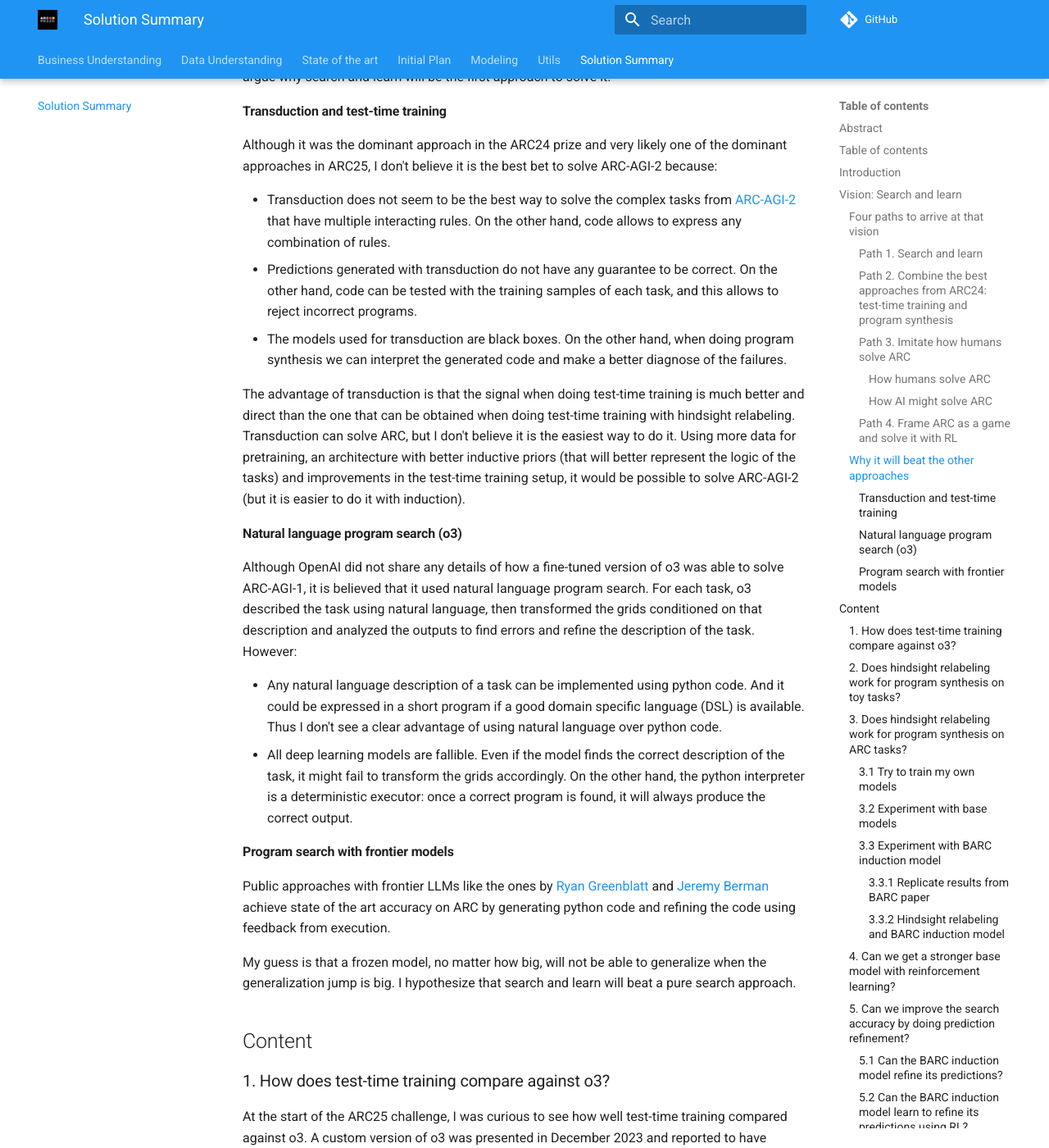
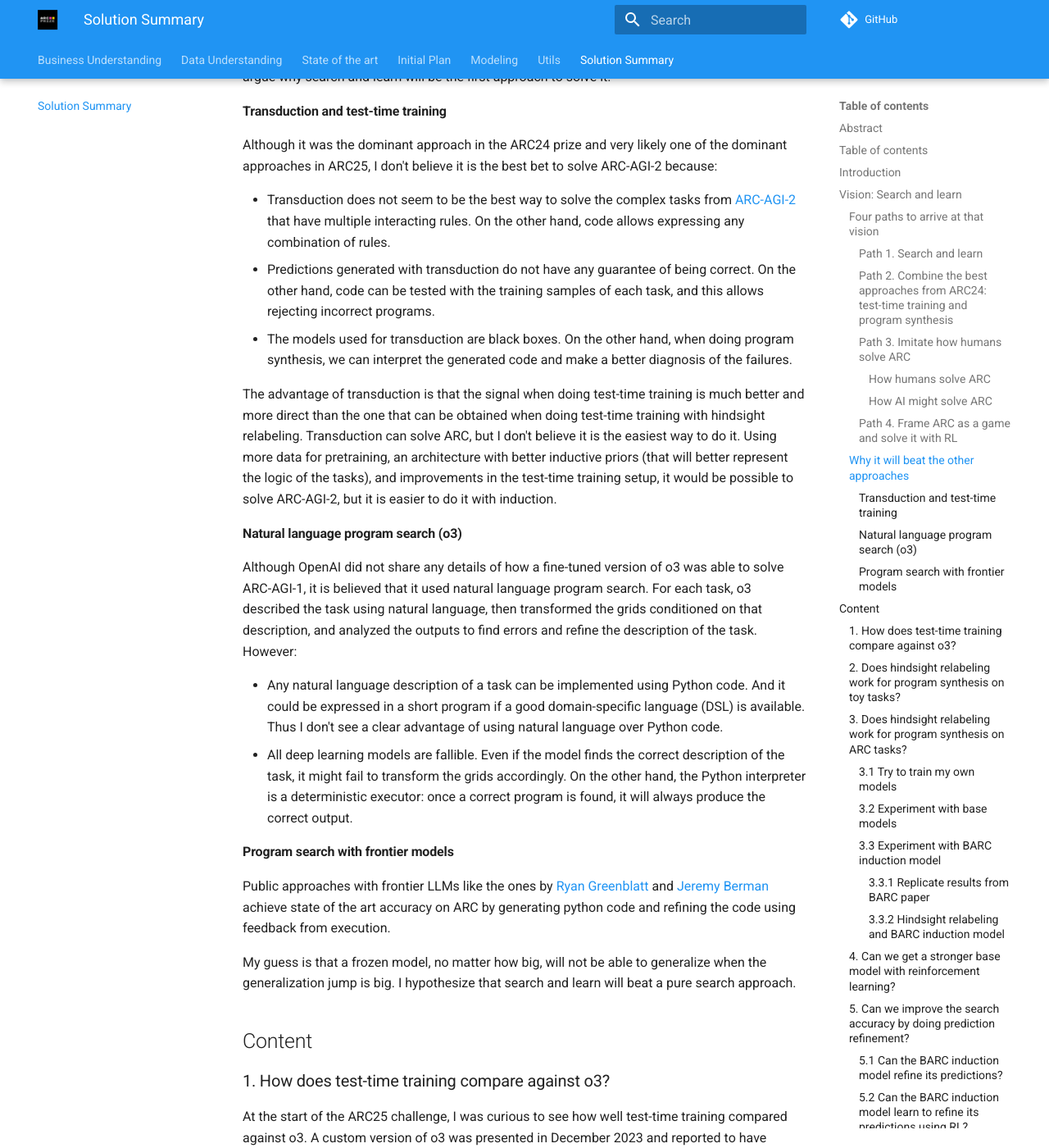
Before and after one commit to ironbar/arc25, an MkDocs documentation site: the page built from docs/05_Solution_Summary.md, in a window 1280 px wide and 1400 px high, scrolled down 6466 px. Shown: the whole window at 82% size. Built offline with MkDocs 1.6.1 and Material for MkDocs 9.7.7, drawn with Linux system fonts in a browser that asks for light colours; comment, search, counter and statistics services are not loaded; some of the changed text lies outside the part shown.

Commit message:
more corrections

```diff
--- a/docs/05_Solution_Summary.md
+++ b/docs/05_Solution_Summary.md
@@ -53,16 +53,16 @@
 
 <!-- intelligence vs skill --->
 Humans (and that includes many AI researchers) tend to confuse skill with intelligence. This happens because
-when a person shows a great level of skill, for example at chess, we can be very certain that the person is intelligent. Skill and intelligence are very correlated in humans because humans do not know chess at birth, they have to learn how to play it. Thus if a person is able to achieve a great level of skill at chess, it's because
-it has been able to acquire that skill more efficiently than other people.
-However, in the case of machines that correlation is totally broken. Given some task like playing chess, it is possible
-to achieve an arbitrary level of skill by using unlimited priors, training data and compute. But that machine
+when a person shows a great level of skill, for example at chess, we can be very certain that that person is intelligent. Skill and intelligence are very correlated in humans because humans do not know chess at birth; they have to learn how to play it. Thus if a person is able to achieve a great level of skill at chess, it's because
+they have been able to acquire that skill more efficiently than other people.
+However, in the case of machines, that correlation is totally broken. Given some task like playing chess, it is possible
+to achieve an arbitrary level of skill by using unlimited priors, training data, and compute. But that machine
 would only be capable of playing chess and nothing more, its adaptation capacity is very limited and thus its intelligence is very limited as well.
 
 <!-- ARC --->
 > The intelligence of a system is a measure of its skill-acquisition efficiency over a scope of tasks, with respect to priors, experience, and generalization difficulty.
 
-Based on this definition Chollet created the Abstraction and Reasoning Corpus (ARC). ARC is a collection of visual intelligence tasks that only require core knowledge priors, each task has only a few examples to understand it, and all the evaluation tasks are novel and different to the training tasks. The image below shows a sample of the images used in the ARC tasks.
+Based on this definition, Chollet created the Abstraction and Reasoning Corpus (ARC). ARC is a collection of visual intelligence tasks that only require core knowledge priors, each task has only a few examples to understand the task, and all the evaluation tasks are novel and different from the training tasks. The image below shows a sample of the images used in the ARC tasks.
 
 ![alt text](res/1761473956486_image.png)
 
@@ -168,25 +168,25 @@
 Although it was the dominant approach in the ARC24 prize and very likely one of the dominant approaches
 in ARC25, I don't believe it is the best bet to solve ARC-AGI-2 because:
 
-- Transduction does not seem to be the best way to solve the complex tasks from [ARC-AGI-2](https://arcprize.org/arc-agi/2/) that have multiple interacting rules. On the other hand, code allows to express any combination of rules.
-- Predictions generated with transduction do not have any guarantee to be correct. On the other hand, code can be tested with the training samples of each task, and this allows to reject incorrect programs.
-- The models used for transduction are black boxes. On the other hand, when doing program synthesis we can interpret the generated code and make a better diagnose of the failures.
+- Transduction does not seem to be the best way to solve the complex tasks from [ARC-AGI-2](https://arcprize.org/arc-agi/2/) that have multiple interacting rules. On the other hand, code allows expressing any combination of rules.
+- Predictions generated with transduction do not have any guarantee of being correct. On the other hand, code can be tested with the training samples of each task, and this allows rejecting incorrect programs.
+- The models used for transduction are black boxes. On the other hand, when doing program synthesis, we can interpret the generated code and make a better diagnosis of the failures.
 
-The advantage of transduction is that the signal when doing test-time training is much better and direct than the one that can be obtained when doing test-time training with hindsight relabeling.
-Transduction can solve ARC, but I don't believe it is the easiest way to do it. Using more data for pretraining, an architecture with better inductive priors (that will better represent the logic of the tasks) and improvements in the test-time training setup, it would be possible to solve ARC-AGI-2 (but it is easier to do it with induction).
+The advantage of transduction is that the signal when doing test-time training is much better and more direct than the one that can be obtained when doing test-time training with hindsight relabeling.
+Transduction can solve ARC, but I don't believe it is the easiest way to do it. Using more data for pretraining, an architecture with better inductive priors (that will better represent the logic of the tasks), and improvements in the test-time training setup, it would be possible to solve ARC-AGI-2, but it is easier to do it with induction.
 
 #### Natural language program search (o3)
 
 Although OpenAI did not share any details of how a fine-tuned version of o3 was able to solve ARC-AGI-1,
 it is believed that it used natural language program search. For each task, o3 described the task using
-natural language, then transformed the grids conditioned on that description and analyzed the outputs
+natural language, then transformed the grids conditioned on that description, and analyzed the outputs
 to find errors and refine the description of the task. However:
 
-- Any natural language description of a task can be implemented using python code. And it could be expressed
-  in a short program if a good domain specific language (DSL) is available. Thus I don't see a clear
-  advantage of using natural language over python code.
+- Any natural language description of a task can be implemented using Python code. And it could be expressed
+  in a short program if a good domain-specific language (DSL) is available. Thus I don't see a clear
+  advantage of using natural language over Python code.
 - All deep learning models are fallible. Even if the model finds the correct description of the task,
-  it might fail to transform the grids accordingly. On the other hand, the python interpreter is a deterministic executor: once a correct program is found, it will always produce the correct output.
+  it might fail to transform the grids accordingly. On the other hand, the Python interpreter is a deterministic executor: once a correct program is found, it will always produce the correct output.
 
 #### Program search with frontier models
 
@@ -575,7 +575,7 @@
 the model to analyze the problems of the generated code and create a refined version of it. Public approaches
 with frontier LLMs by [Ryan Greenblatt](https://redwoodresearch.substack.com/p/getting-50-sota-on-arc-agi-with-gpt)
 and [Jeremy Berman](https://jeremyberman.substack.com/p/how-i-got-a-record-536-on-arc-agi) rely on this ability of frontier models
-to refine code given feedback from execution.
+to refine code, given feedback from execution.
 
 However, when I tried to refine predictions with the BARC induction model, I found that the model
 didn't have that ability. I made a comparison of a run doing 128 independent predictions per task,
```
Also changed, not shown: other parts of docs/05_Solution_Summary.md (+19 -19 lines).
